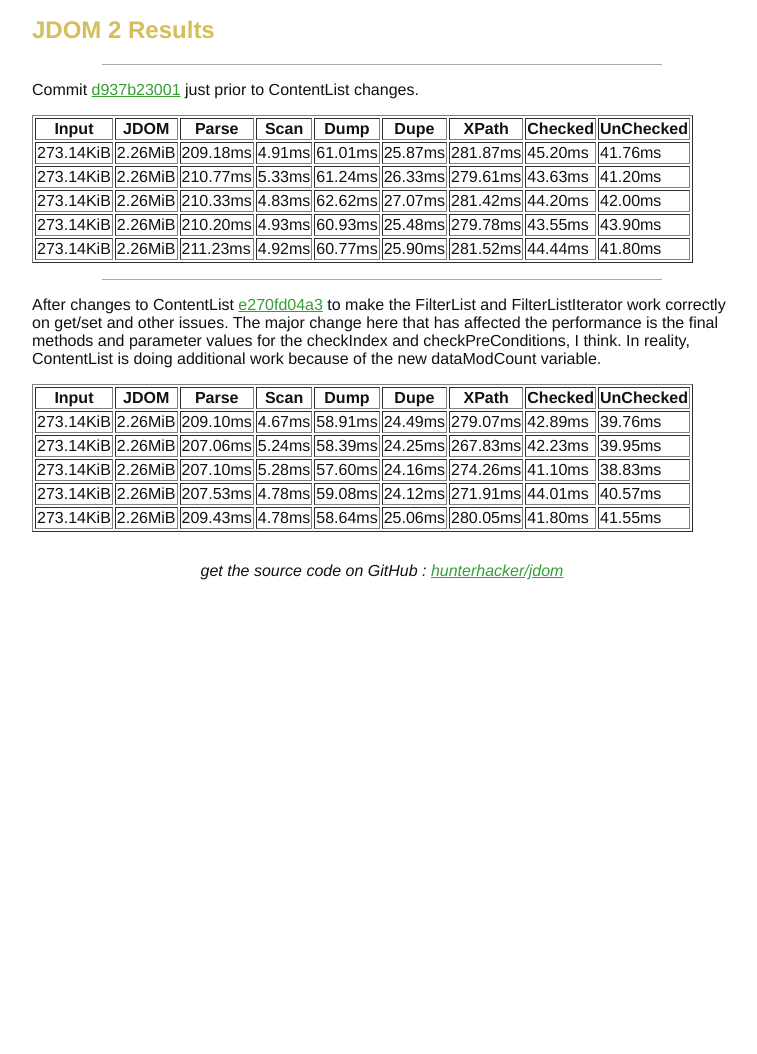
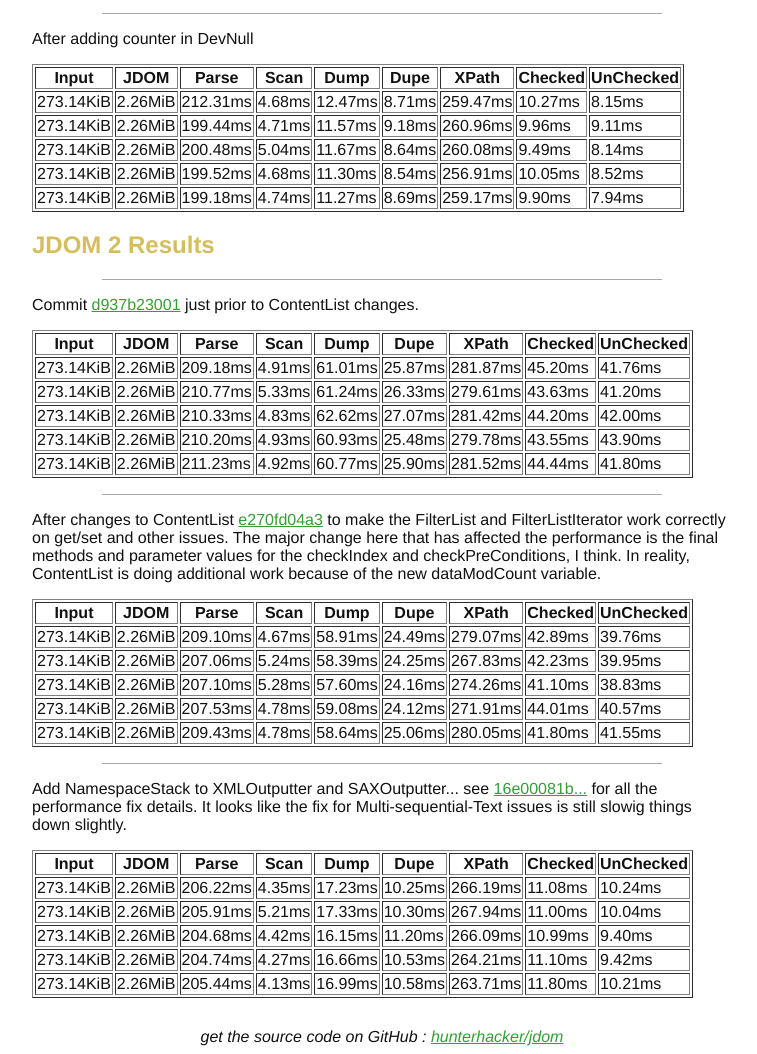
Before and after one commit to hunterhacker/jdom, a plain HTML site: page jdom2/performance.html in a window 1280 px wide. Shown: the part 1047-2101 px from the top of the page, without its empty margins (258-1015 px from the left). Before the commit the page ends 1635 px from the top, so only its background shows below. Drawn offline with Linux system fonts and the light colour scheme.

Commit message:
Add details of performance results after adding NamespaceStack

```diff
--- a/jdom2/performance.html
+++ b/jdom2/performance.html
@@ -72,7 +72,19 @@
 		<tr><td>273.14KiB</td><td>2.26MiB</td><td>200.23ms</td><td>4.99ms</td><td>11.43ms</td><td>8.96ms</td><td>254.72ms</td><td>9.54ms</td><td>8.80ms</td></tr>
 		<tr><td>273.14KiB</td><td>2.26MiB</td><td>199.48ms</td><td>4.91ms</td><td>11.27ms</td><td>8.53ms</td><td>253.15ms</td><td>9.69ms</td><td>8.04ms</td></tr>
 	</table>
-
+	<p/>
+	<hr/>
+	<p/>
+	After adding counter in DevNull
+	<br />
+	<table border="1">
+		<tr><th>Input</th><th>JDOM</th><th>Parse</th><th>Scan</th><th>Dump</th><th>Dupe</th><th>XPath</th><th>Checked</th><th>UnChecked</th></tr>
+		<tr><td>273.14KiB</td><td>2.26MiB</td><td>212.31ms</td><td>4.68ms</td><td>12.47ms</td><td>8.71ms</td><td>259.47ms</td><td>10.27ms</td><td>8.15ms</td></tr>
+		<tr><td>273.14KiB</td><td>2.26MiB</td><td>199.44ms</td><td>4.71ms</td><td>11.57ms</td><td>9.18ms</td><td>260.96ms</td><td>9.96ms</td><td>9.11ms</td></tr>
+		<tr><td>273.14KiB</td><td>2.26MiB</td><td>200.48ms</td><td>5.04ms</td><td>11.67ms</td><td>8.64ms</td><td>260.08ms</td><td>9.49ms</td><td>8.14ms</td></tr>
+		<tr><td>273.14KiB</td><td>2.26MiB</td><td>199.52ms</td><td>4.68ms</td><td>11.30ms</td><td>8.54ms</td><td>256.91ms</td><td>10.05ms</td><td>8.52ms</td></tr>
+		<tr><td>273.14KiB</td><td>2.26MiB</td><td>199.18ms</td><td>4.74ms</td><td>11.27ms</td><td>8.69ms</td><td>259.17ms</td><td>9.90ms</td><td>7.94ms</td></tr>
+	</table>
 	<p/>
 
 	<h2>JDOM 2 Results</h2>
@@ -111,6 +123,22 @@
 		<tr><td>273.14KiB</td><td>2.26MiB</td><td>209.43ms</td><td>4.78ms</td><td>58.64ms</td><td>25.06ms</td><td>280.05ms</td><td>41.80ms</td><td>41.55ms</td></tr>
 	</table>
 
+	<p>
+	<hr/>
+	<p/>
+	Add NamespaceStack to XMLOutputter and SAXOutputter... see
+	<a href="https://github.com/hunterhacker/jdom/commit/16e00081bc0d5263e5737f42b80d1b1fd18e129e">16e00081b...</a>
+	for all the performance fix details.
+	It looks like the fix for Multi-sequential-Text issues is still slowig things down slightly.
+	<br />
+	<table border="1">
+		<tr><th>Input</th><th>JDOM</th><th>Parse</th><th>Scan</th><th>Dump</th><th>Dupe</th><th>XPath</th><th>Checked</th><th>UnChecked</th></tr>
+		<tr><td>273.14KiB</td><td>2.26MiB</td><td>206.22ms</td><td>4.35ms</td><td>17.23ms</td><td>10.25ms</td><td>266.19ms</td><td>11.08ms</td><td>10.24ms</td></tr>
+		<tr><td>273.14KiB</td><td>2.26MiB</td><td>205.91ms</td><td>5.21ms</td><td>17.33ms</td><td>10.30ms</td><td>267.94ms</td><td>11.00ms</td><td>10.04ms</td></tr>
+		<tr><td>273.14KiB</td><td>2.26MiB</td><td>204.68ms</td><td>4.42ms</td><td>16.15ms</td><td>11.20ms</td><td>266.09ms</td><td>10.99ms</td><td>9.40ms</td></tr>
+		<tr><td>273.14KiB</td><td>2.26MiB</td><td>204.74ms</td><td>4.27ms</td><td>16.66ms</td><td>10.53ms</td><td>264.21ms</td><td>11.10ms</td><td>9.42ms</td></tr>
+		<tr><td>273.14KiB</td><td>2.26MiB</td><td>205.44ms</td><td>4.13ms</td><td>16.99ms</td><td>10.58ms</td><td>263.71ms</td><td>11.80ms</td><td>10.21ms</td></tr>
+	</table>
 
     <div class="footer">
       get the source code on GitHub : <a href="http://github.com/hunterhacker/jdom">hunterhacker/jdom</a>
```
